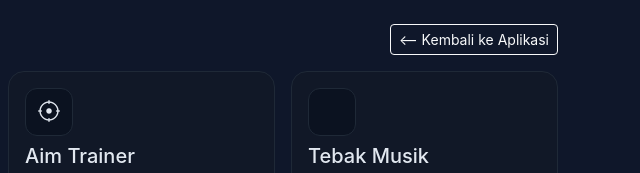
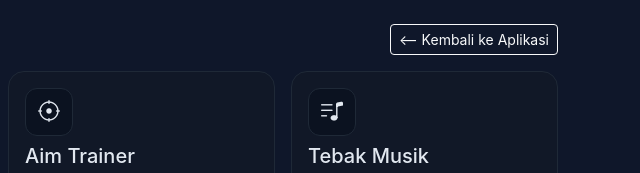
Before and after one commit to hasyinghany-gif/PKSPIP, a plain HTML site: page play.html in a window 1280 px wide. Shown: the top 173 px of the page, 640-1280 px from the left. Drawn offline with nearby package versions, Linux system fonts and the light colour scheme.

Commit message:
Update play.html

```diff
--- a/play.html
+++ b/play.html
@@ -62,7 +62,7 @@
     </div>
     <div class="col-12 col-md-6 col-lg-3">
       <div class="game-card">
-        <div class="game-icon"><i class="bi bi-Music"></i></div>
+        <div class="game-icon"><i class="bi bi-music-note-list"></i></div>
         <h5>Tebak Musik</h5>
         <p>Tentukan seberapa jauh pengetahuan musik anda!</p>
         <button class="btn btn-light btn-sm btn-play" data-src="./games/tebak_musik.html">Mainkan</button>
```
